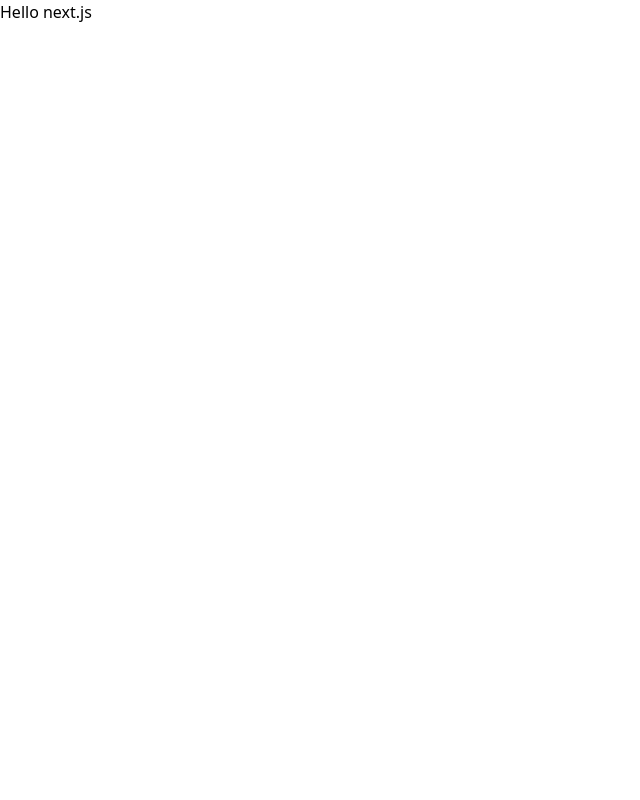
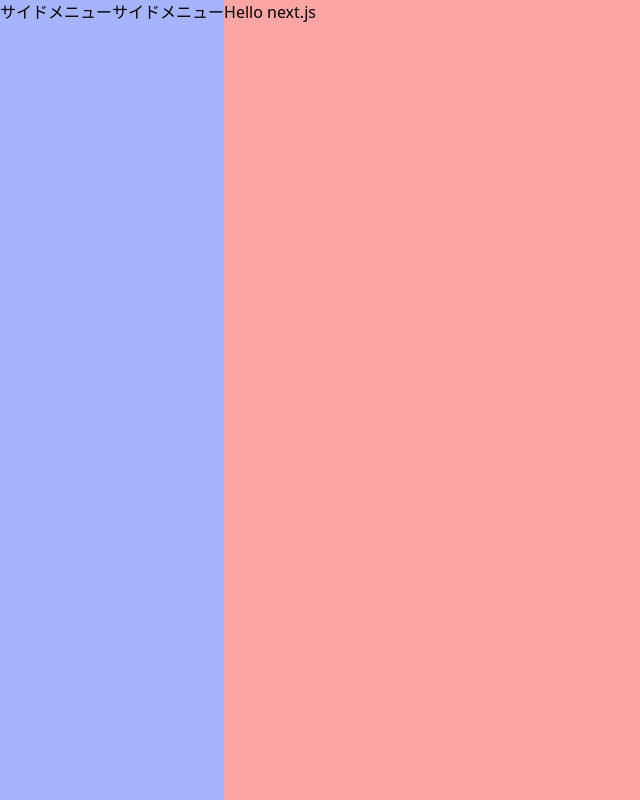
Before and after one commit to Sakaki0123/next-todo-app, a Next.js app: page / in a window 1280 px wide. Shown: the whole page, without its empty margins (0-640 px from the left). Built offline with nearby package versions, Linux system fonts and the light colour scheme.

Commit message:
feat: first commit

```diff
--- /dev/null
+++ b/src/app/(main)/layout.tsx
@@ -0,0 +1,12 @@
+const MainLayout = (
+    { children }: Readonly<{ children: React.ReactNode }>
+) => {
+  return (
+    <div className="flex h-screen">
+        <div className="bg-indigo-300">サイドメニュー</div>
+        <main className="bg-red-300 flex-1 overflow-auto">{children}</main>
+    </div>
+  )
+}
+
+export default MainLayout
--- /dev/null
+++ b/src/app/(main)/page.tsx
@@ -0,0 +1,6 @@
+
+export default function Home() {
+  return (
+    <div>Hello next.js </div>
+  );
+}
--- a/src/app/layout.tsx
+++ b/src/app/layout.tsx
@@ -1,6 +1,7 @@
 import type { Metadata } from "next";
 import localFont from "next/font/local";
 import "./globals.css";
+import MainLayout from "./(main)/layout";
 
 const geistSans = localFont({
   src: "./fonts/GeistVF.woff",
@@ -14,7 +15,7 @@ const geistMono = localFont({
 });
 
 export const metadata: Metadata = {
-  title: "Create Next App",
+  title: "Next Tasks",
   description: "Generated by create next app",
 };
 
@@ -28,7 +29,9 @@ export default function RootLayout({
       <body
         className={`${geistSans.variable} ${geistMono.variable} antialiased`}
       >
-        {children}
+        <MainLayout>
+          {children}
+        </MainLayout>
       </body>
     </html>
   );
```
